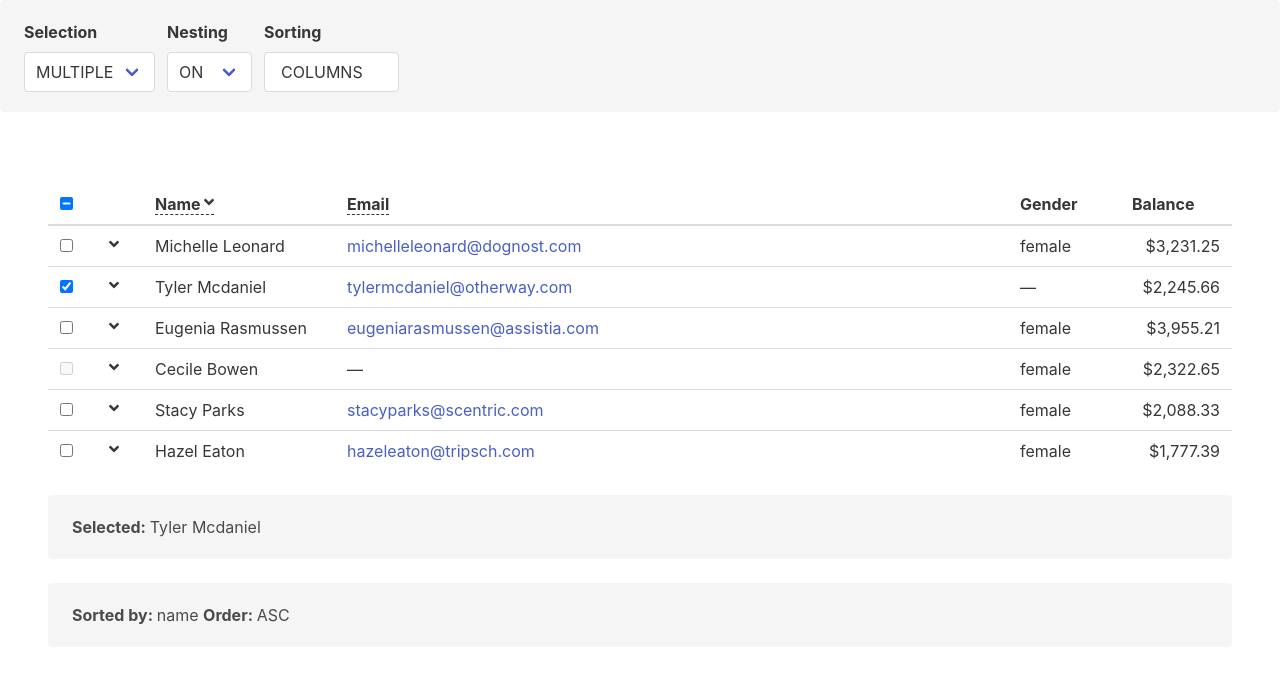
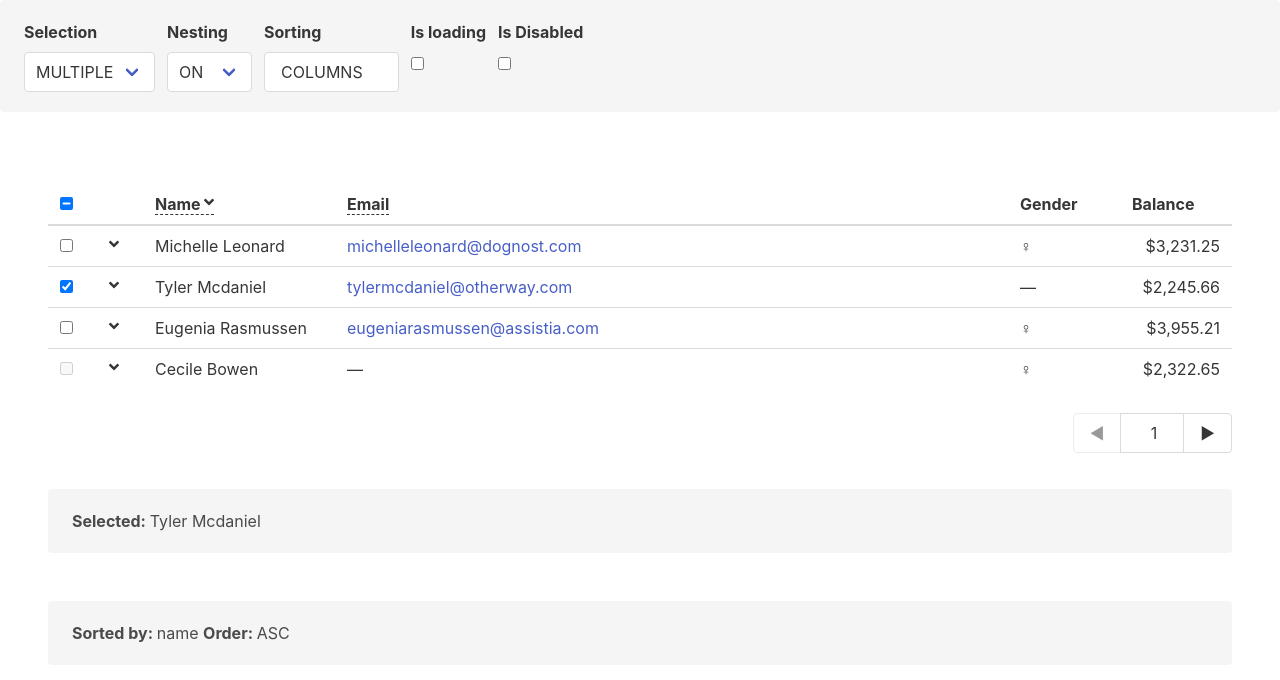
Before and after one commit to denisnarush/angular-table-component, an Angular app: page / in a window 1280 px wide. Shown: the top 680 px of the page. Built offline with nearby package versions, Linux system fonts and the light colour scheme.

Commit message:
isloading and isdisabled

```diff
--- a/package.json
+++ b/package.json
@@ -19,6 +19,7 @@
     "@angular/platform-browser-dynamic": "^14.2.0",
     "@angular/router": "^14.2.0",
     "@popperjs/core": "^2.10.2",
+    "lodash-es": "^4.17.21",
     "rxjs": "~7.5.0",
     "tslib": "^2.3.0",
     "zone.js": "~0.11.4"
@@ -29,6 +30,7 @@
     "@angular/compiler-cli": "^14.2.0",
     "@angular/localize": "^14.2.0",
     "@types/jasmine": "~4.0.0",
+    "@types/lodash-es": "^4.17.6",
     "jasmine-core": "~4.3.0",
     "karma": "~6.4.0",
     "karma-chrome-launcher": "~3.1.0",
--- a/src/app/app.component.html
+++ b/src/app/app.component.html
@@ -1,5 +1,7 @@
+<!-- top panel -->
 <div class="notification">
   <div class="field is-grouped">
+    <!-- selection -->
     <div class="control">
       <label class="label">Selection</label>
       <div class="select">
@@ -10,6 +12,7 @@
         </select>
       </div>
     </div>
+    <!-- nesting -->
     <div class="control">
       <label class="label">Nesting</label>
       <div class="select">
@@ -19,6 +22,7 @@
         </select>
       </div>
     </div>
+    <!-- sorting -->
     <div class="control">
       <label class="label">Sorting</label>
         <div class="dropdown" [ngClass]="{'is-active' : isSortingDropdownActive}">
@@ -60,22 +64,66 @@
           </div>
         </div>
     </div>
+    <!-- loading -->
+    <div class="control">
+      <label class="label">Is loading</label>
+      <label class="checkbox">
+        <input type="checkbox" (change)="onIsLoading($event)">
+        <span></span>
+      </label>
+    </div>
+    <!-- disabled -->
+    <div class="control">
+      <label class="label">Is Disabled</label>
+      <label class="checkbox">
+        <input type="checkbox" (change)="onIsDisabled($event)">
+        <span></span>
+      </label>
     </div>
   </div>
-
+</div>
+<!-- main -->
 <div *ngIf="vm$ | async as vm" class="section">
   <div class="conatiner">
-    <div class="content">
-      <marketplace-table #main
+      <marketplace-table
         [config]="simpleConfig"
         [data]="vm.users"
-        [templates]="{ email, balance, nested }"
+        [loading]="vm.isLoading"
+        [disabled]="vm.isDisabled"
+        [templates]="{ email, balance, nested, gender }"
         [defaultItems]="defaultItems"
         (selectionChange)="onSimpleSelectionChange($event)"
         (sortChange)="onSimpleSortChange($event)"
       ></marketplace-table>
+      <p>&nbsp;</p>
+      <div class="field has-addons has-addons-right">
+        <div class="control">
+          <button
+            type="button"
+            class="button"
+            [disabled]="vm.currentPage === 1 || vm.isLoading"
+            (click)="onPage(vm.currentPage - 1)"
+          >◀</button>
+        </div>
+        <div class="control">
+          <input
+            type="number"
+            class="input has-text-right"
+            style="width: 4em" readonly [value]="vm.currentPage">
+        </div>
+        <div class="control">
+          <button
+            type="button"
+            class="button"
+            (click)="onPage(vm.currentPage + 1)"
+            [disabled]="vm.currentPage === 3 || vm.isLoading"
+          >▶</button>
+        </div>
+      </div>
+      <p>&nbsp;</p>
     </div>
 
+    <div class="debug">
       <div *ngIf="selectedData && selecttype.value !== 'null'" class="notification" role="alert">
         <strong *ngIf="selectedData.length">Selected: </strong>
         <ng-container *ngFor="let item of selectedData; last as last ">
@@ -84,7 +132,7 @@
         </ng-container>
         <strong *ngIf="!selectedData.length">Choose something.</strong>
       </div>
-
+      <p>&nbsp;</p>
       <div *ngIf="orderValue" class="notification">
         <ng-container *ngFor="let value of orderValue">
           <strong>Sorted by: </strong> {{value.alias}} <strong>Order: </strong> {{value.order}}
@@ -92,7 +140,9 @@
         </ng-container>
       </div>
     </div>
+</div>
 
+<!-- templates -->
 <ng-template #email let-empty="empty" let-data>
   <a *ngIf="data.email; else empty" [href]="'mailto:' + data.email">{{ data.email }}</a>
 </ng-template>
@@ -101,7 +151,13 @@
   <div class="has-text-right">{{data.balance}}</div>
 </ng-template>
 
-  <ng-template #nested let-item>
+<ng-template #gender let-empty="empty" let-data>
+  <ng-container *ngIf="data.gender == null; then empty"></ng-container>
+  <ng-container *ngIf="data.gender === 'male'">&#9794;</ng-container>
+  <ng-container *ngIf="data.gender === 'female'">&#9792;</ng-container>
+
+</ng-template>
+
+<ng-template #nested>
   <marketplace-table [config]="NestedConfig"></marketplace-table>
 </ng-template>
-</div>
--- a/src/app/app.component.ts
+++ b/src/app/app.component.ts
@@ -1,5 +1,12 @@
 import { Component } from '@angular/core';
-import { combineLatest, map, startWith } from 'rxjs';
+import {
+  BehaviorSubject,
+  combineLatest,
+  finalize,
+  map,
+  startWith,
+  switchMap,
+} from 'rxjs';
 import { NestedConfig } from './nested.config';
 import { SimpleConfig } from './simple.config';
 import {
@@ -27,20 +34,54 @@ export class AppComponent {
   orderValue: TableConfigSortingColumnInterface[] = [
     { alias: 'name', order: TableConfigSortingOrders.Asc },
   ];
+
   defaultItems: Map<TableDataInterface, SelectedItemStateInterface> = new Map();
+  isSortingDropdownActive = false;
 
-  vm$ = combineLatest([this.usersService.getUsers()]).pipe(
-    startWith([null]),
-    map(([users]) => ({ users }))
+  currentPage$ = new BehaviorSubject(1);
+  isLoading$ = new BehaviorSubject(false);
+  isDisabled$ = new BehaviorSubject(false);
+
+  vm$ = combineLatest([
+    this.currentPage$,
+    this.isLoading$,
+    this.isDisabled$,
+    this.currentPage$
+      .pipe(
+        switchMap((page) => {
+          this.isLoading$.next(true);
+          return this.usersService.getUsers({ page }).pipe(
+            finalize(() => {
+              this.isLoading$.next(false);
+            })
+          );
+        })
+      )
+      .pipe(startWith(null)),
+  ]).pipe(
+    map(([currentPage, isLoading, isDisabled, users]) => ({
+      currentPage,
+      isLoading,
+      isDisabled,
+      users,
+    }))
   );
-
-  isSortingDropdownActive = false;
 
   constructor(private usersService: UserService) {
     this.defaultItems = new Map([
       [usersService.getData()[1], { selected: true, disabled: false }],
       [usersService.getData()[3], { selected: false, disabled: true }],
     ]);
+  }
+
+  onIsLoading(event: Event): void {
+    const target = event.target as HTMLInputElement;
+    this.isLoading$.next(target.checked);
+  }
+
+  onIsDisabled(event: Event): void {
+    const target = event.target as HTMLInputElement;
+    this.isDisabled$.next(target.checked);
   }
 
   onSimpleSelectionChange(
@@ -106,4 +147,8 @@ export class AppComponent {
   onSortingDropdownToggle(): void {
     this.isSortingDropdownActive = !this.isSortingDropdownActive;
   }
+
+  onPage(page: number): void {
+    this.currentPage$.next(page);
+  }
 }
--- a/src/app/table/table.component.html
+++ b/src/app/table/table.component.html
@@ -2,7 +2,10 @@
 <ng-container *ngIf="!config then noconfig  else container"></ng-container>
 <ng-template #container>
 <div class="table-container">
-  <table class="table is-hoverable is-focusable is-fullwidth is-relative">
+  <table
+    class="table is-hoverable is-focusable is-fullwidth is-relative"
+    [ngClass]="{'is-disabled': disabled, 'is-loading': loading}"
+  >
     <thead>
       <tr>
         <th
@@ -51,13 +54,13 @@
 </ng-template>
 
 <ng-template #nodata>
-  <tr><td [colSpan]="columns.size"><div class="card" data-e2e="no-data">
+  <tr><td [colSpan]="columns.size"><div *ngIf="!loading" class="card" data-e2e="no-data">
     <div class="card-content">There are no items or they are loading.</div></div>
   </td></tr>
 </ng-template>
 
 <ng-template #emptydata>
-  <tr><td [colSpan]="columns.size"><div class="card" data-e2e="empty-data">
+  <tr><td [colSpan]="columns.size"><div *ngIf="!loading" class="card" data-e2e="empty-data">
     <div class="card-content">There are no items.</div></div>
   </td></tr>
 </ng-template>
@@ -103,7 +106,7 @@
 <ng-template #row let-item let-isOpened="isOpened">
   <tr data-e2e="data-row">
     <td *ngFor="let column of columns">
-      <ng-container [ngSwitch]="column.type">
+      <ng-container [ngSwitch]="column.type" *ngIf="!loading; else isloading" >
         <!-- select SINGLE -->
         <ng-container
           *ngSwitchCase="TableConfigColumAliases.Selecting"
@@ -143,3 +146,4 @@
 <ng-template #down>
   <svg aria-hidden="true" style="height: 1em" viewBox="0 0 320 512"><path fill="currentColor" d="M143 352.3L7 216.3c-9.4-9.4-9.4-24.6 0-33.9l22.6-22.6c9.4-9.4 24.6-9.4 33.9 0l96.4 96.4 96.4-96.4c9.4-9.4 24.6-9.4 33.9 0l22.6 22.6c9.4 9.4 9.4 24.6 0 33.9l-136 136c-9.2 9.4-24.4 9.4-33.8 0z"></path></svg>
 </ng-template>
+<ng-template #isloading>&nbsp;</ng-template>
--- a/src/app/table/table.component.ts
+++ b/src/app/table/table.component.ts
@@ -1,3 +1,5 @@
+/* ▲▼△▽⇅↑↓ */
+import isEqual from 'lodash-es/isEqual';
 import {
   ChangeDetectionStrategy,
   Component,
@@ -35,6 +37,8 @@ export class TableComponent implements OnInit, OnChanges {
   @Input() data: TableDataInterface[] | null = null;
   @Input() defaultItems: Map<TableDataInterface, SelectedItemStateInterface> = new Map();
   @Input() templates: ColumnsTemplatesInterface = {};
+  @Input() disabled = false;
+  @Input() loading = false;
 
   @Output() selectionChange: EventEmitter<
     Map<TableDataInterface, SelectedItemStateInterface>
@@ -90,6 +94,18 @@ export class TableComponent implements OnInit, OnChanges {
       this.selectionChange.emit(this.selectedItems);
     }
 
+    if (changes['data']?.currentValue) {
+      const data: TableDataInterface[] = changes['data'].currentValue;
+      this.data = data.map((item) => {
+        for (const key of this.selectedItems.keys()) {
+          if (isEqual(item, key)) {
+            return (item = key);
+          }
+        }
+        return item;
+      });
+    }
+
     if (changes['data']) {
       this.udpateCheckAll();
     }
@@ -140,11 +156,13 @@ export class TableComponent implements OnInit, OnChanges {
 
   onSelectAll(event: Event): void {
     this.data?.forEach(value => {
-      const item = this.selectedItems.get(value);
+      const state = this.selectedItems.get(value);
       this.selectedItems.set(value, {
         selected:
-          item && item.disabled ? item.selected : (event.target as HTMLInputElement).checked,
-        disabled: item ? item.disabled : false,
+          state && state.disabled
+            ? state.selected
+            : (event.target as HTMLInputElement).checked,
+        disabled: state ? state.disabled : false,
       });
     });
 
@@ -174,9 +192,12 @@ export class TableComponent implements OnInit, OnChanges {
     this.udpateCheckAll();
   }
 
+  reset(): void {
+    this.selectedItems = new Map();
+    this.openedRows = new Map();
+  }
+
   private initSelectedItems(): void {
-    this.selectedItems = new Map();
-
     this.defaultItems.forEach((state, item) => {
       if (this.config.selection === TableActions.Single) {
         if (state.selected && this.lastSelectedRow == null) {
--- a/src/app/table/table.pipes.ts
+++ b/src/app/table/table.pipes.ts
@@ -1,10 +1,11 @@
+import isEqual from 'lodash-es/isEqual';
 import { Pipe, PipeTransform } from '@angular/core';
 
 @Pipe({ name: 'getValueByPath' })
 export class GetValueByPathPipe implements PipeTransform {
   transform(object: any, keys: string | string[]): null | string {
     keys = Array.isArray(keys) ? keys : keys.split('.');
-    object = object[keys[0]];
+    object = object ? object[keys[0]] : null;
     if (object && keys.length > 1) {
       return this.transform(object, keys.slice(1));
     }
@@ -14,7 +15,11 @@ export class GetValueByPathPipe implements PipeTransform {
 
 @Pipe({ name: 'getMapValueByKey' })
 export class GetMapValueByKeyPipe implements PipeTransform {
-  transform(value: Map<any, any>, key: any) {
-    return value.get(key);
+  transform(value: Map<any, any>, key: any): any {
+    for (const vkey of value.keys()) {
+      if (isEqual(vkey, key)) {
+        return value.get(vkey);
+      }
+    }
   }
 }
--- a/src/app/user.service.ts
+++ b/src/app/user.service.ts
@@ -1,3 +1,4 @@
+import cloneDeep from 'lodash-es/cloneDeep';
 import { Injectable } from '@angular/core';
 import { delay, Observable, of } from 'rxjs';
 import { Users } from './mock.data';
@@ -18,8 +19,15 @@ export class UserService {
     return Users;
   }
 
-  getUsers(): Observable<UserInterface[]> {
-    return of(Users).pipe(delay(DELAY));
+  getUsers(filter: {
+    page: number;
+    limit?: number;
+  }): Observable<UserInterface[]> {
+    const { page = 1, limit = 4 } = filter;
+
+    return of(cloneDeep(Users.slice((page - 1) * limit, page * limit))).pipe(
+      delay(DELAY)
+    );
   }
 
   getEmpty(): Observable<UserInterface[]> {
```
Also changed, not shown: 1 other file (tests, documents, lock files or other folders). Lines whose indentation alone changed are shown as unchanged.
